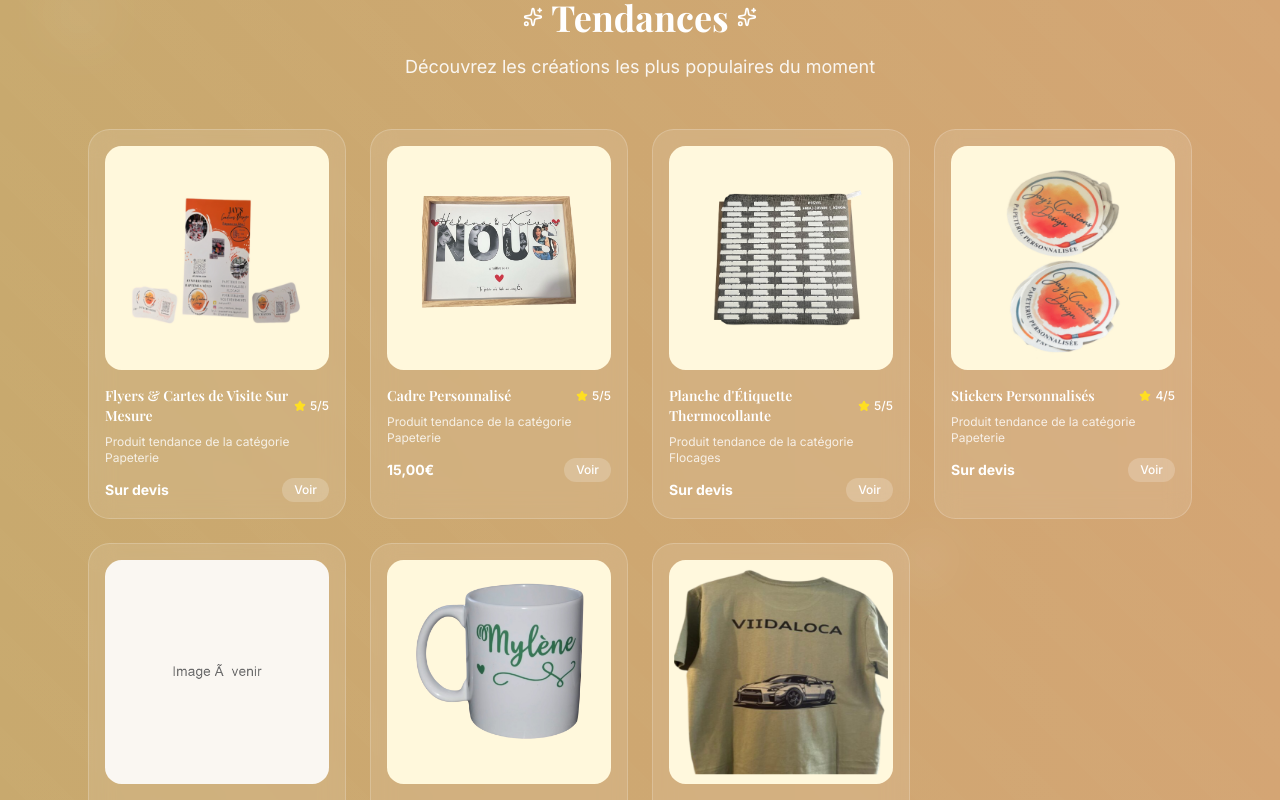
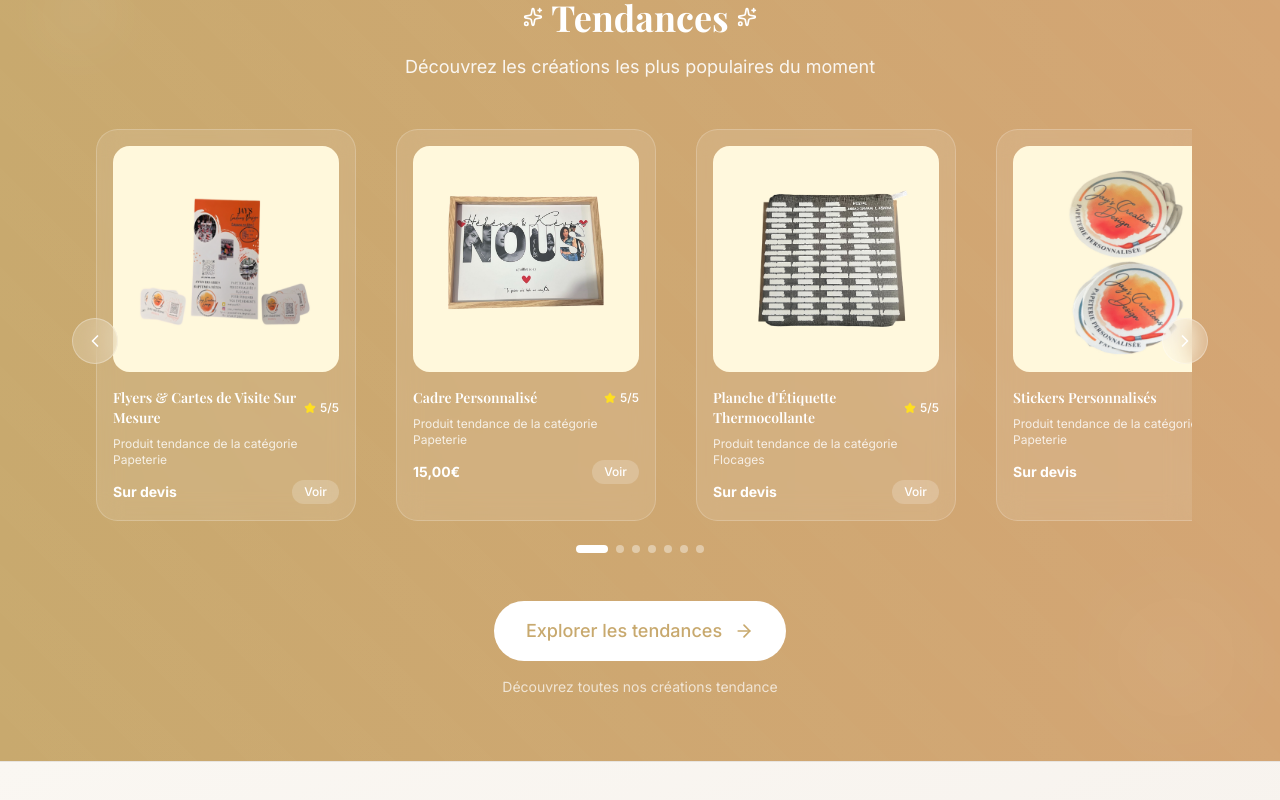
Before and after one commit to jayscreationsdesign/jayscreation, a Next.js app: page / in a window 1280 px wide. Shown: the part 1780-2580 px from the top of the page. Built offline with nearby package versions, Linux system fonts and the light colour scheme; a web font is replaced by a local one.

Commit message:
Bandeau tendances avec defilement carousel

```diff
--- a/src/app/page.tsx
+++ b/src/app/page.tsx
@@ -1,7 +1,7 @@
 import { Metadata } from "next";
 import Hero from "@/components/home/Hero";
 import HowToOrder from "@/components/home/HowToOrder";
-import Tendances from "@/components/home/Tendances";
+import TendancesClient from "@/components/home/TendancesClient";
 
 export const metadata: Metadata = {
   title: "Jay's Créations Design - Papeterie Événementielle Premium",
@@ -13,7 +13,7 @@ export default function Home() {
     <>
       <Hero />
       <HowToOrder />
-      <Tendances />
+      <TendancesClient />
     </>
   );
 }
--- /dev/null
+++ b/src/components/home/TendancesClient.tsx
@@ -0,0 +1,164 @@
+"use client";
+
+import { ArrowRight, Star, Heart, Sparkles, ChevronLeft, ChevronRight } from "lucide-react";
+import Link from "next/link";
+import Image from "next/image";
+import { products } from "@/data/products";
+import type { Product } from "@/data/products";
+import { useState } from "react";
+
+export default function TendancesClient() {
+  // Sélectionner les 8 produits les mieux notés
+  const topRatedProducts = products
+    .filter((product: Product) => product.rating)
+    .sort((a: Product, b: Product) => (b.rating || 0) - (a.rating || 0))
+    .slice(0, 8);
+
+  const [currentIndex, setCurrentIndex] = useState(0);
+
+  const nextSlide = () => {
+    setCurrentIndex((prev) => (prev + 1) % topRatedProducts.length);
+  };
+
+  const prevSlide = () => {
+    setCurrentIndex((prev) => (prev - 1 + topRatedProducts.length) % topRatedProducts.length);
+  };
+
+  return (
+    <section className="py-16 bg-gradient-to-r from-[#C8A96E] to-[#D4A574] relative overflow-hidden">
+      {/* Pattern de fond subtil */}
+      <div className="absolute inset-0 opacity-10">
+        <div className="absolute inset-0" style={{
+          backgroundImage: `repeating-linear-gradient(45deg, transparent, transparent 35px, rgba(255,255,255,.1) 35px, rgba(255,255,255,.1) 70px)`,
+        }} />
+      </div>
+
+      {/* Contenu principal */}
+      <div className="relative z-10 mx-auto max-w-6xl px-4 sm:px-6">
+        <div className="text-center mb-12">
+          <div className="inline-flex items-center gap-2 mb-4">
+            <Sparkles className="h-5 w-5 text-white" />
+            <h2 className="font-heading text-3xl text-white sm:text-4xl font-bold">
+              Tendances
+            </h2>
+            <Sparkles className="h-5 w-5 text-white" />
+          </div>
+          <p className="text-lg text-white/90 max-w-2xl mx-auto">
+            Découvrez les créations les plus populaires du moment
+          </p>
+        </div>
+
+        {/* Carousel des produits tendance */}
+        <div className="relative mb-12">
+          {/* Boutons de navigation */}
+          <button
+            onClick={prevSlide}
+            className="absolute left-0 top-1/2 -translate-y-1/2 -translate-x-4 z-20 bg-white/20 backdrop-blur-md text-white p-3 rounded-full hover:bg-white/30 transition-all duration-300 border border-white/30"
+            aria-label="Produit précédent"
+          >
+            <ChevronLeft className="h-5 w-5" />
+          </button>
+          <button
+            onClick={nextSlide}
+            className="absolute right-0 top-1/2 -translate-y-1/2 translate-x-4 z-20 bg-white/20 backdrop-blur-md text-white p-3 rounded-full hover:bg-white/30 transition-all duration-300 border border-white/30"
+            aria-label="Produit suivant"
+          >
+            <ChevronRight className="h-5 w-5" />
+          </button>
+
+          {/* Grille défilante */}
+          <div className="overflow-hidden">
+            <div
+              className="flex gap-6 transition-transform duration-500 ease-in-out"
+              style={{
+                transform: `translateX(-${currentIndex * 25}%)`
+              }}
+            >
+              {/* Dupliquer les produits pour un défilement infini */}
+              {[...topRatedProducts, ...topRatedProducts].map((product, index) => (
+                <div
+                  key={`${product.id}-${index}`}
+                  className="flex-shrink-0 w-full md:w-1/2 lg:w-1/4 px-2"
+                >
+                  <div className="bg-white/10 backdrop-blur-md border border-white/20 rounded-2xl p-4 hover:bg-white/20 transition-all duration-300 transform hover:scale-[1.02] h-full">
+                    <div className="aspect-square bg-white/20 rounded-xl mb-4 relative overflow-hidden">
+                      <Image
+                        src={product.image}
+                        alt={product.name}
+                        fill
+                        className="object-cover"
+                      />
+                    </div>
+
+                    <div className="flex items-center justify-between mb-2">
+                      <h3 className="font-heading text-sm font-semibold text-white line-clamp-2">
+                        {product.name}
+                      </h3>
+                      <div className="flex items-center gap-1">
+                        <Star className="h-3 w-3 text-yellow-300 fill-current" />
+                        <span className="text-xs font-medium text-white">
+                          {product.rating}/5
+                        </span>
+                      </div>
+                    </div>
+
+                    <p className="text-xs text-white/80 mb-3 line-clamp-2">
+                      {product.description || `Produit tendance de la catégorie ${product.category}`}
+                    </p>
+
+                    <div className="flex items-center justify-between">
+                      <span className="text-sm font-bold text-white">
+                        {product.price}
+                      </span>
+                      <Link
+                        href={`/produit/${product.slug}`}
+                        className="inline-flex items-center gap-1 bg-white/20 text-white px-3 py-1 rounded-lg text-xs font-medium hover:bg-white/30 transition-colors"
+                      >
+                        Voir
+                      </Link>
+                    </div>
+                  </div>
+                </div>
+              ))}
+            </div>
+          </div>
+
+          {/* Indicateurs de position */}
+          <div className="flex justify-center gap-2 mt-6">
+            {topRatedProducts.map((_, index) => (
+              <button
+                key={index}
+                onClick={() => setCurrentIndex(index)}
+                className={`w-2 h-2 rounded-full transition-all duration-300 ${
+                  index === currentIndex
+                    ? "bg-white w-8"
+                    : "bg-white/40 hover:bg-white/60"
+                }`}
+                aria-label={`Aller au produit ${index + 1}`}
+              />
+            ))}
+          </div>
+        </div>
+
+        {/* Call-to-action */}
+        <div className="text-center">
+          <Link
+            href="/tendances"
+            className="inline-flex items-center gap-3 bg-white text-[#C8A96E] px-8 py-4 rounded-full font-medium hover:bg-white/90 transition-all duration-300 transform hover:scale-[1.02] group"
+          >
+            <span className="text-lg">Explorer les tendances</span>
+            <ArrowRight className="h-5 w-5 group-hover:translate-x-1 transition-transform duration-300" />
+          </Link>
+          <p className="text-white/70 text-sm mt-4">
+            Découvrez toutes nos créations tendance
+          </p>
+        </div>
+      </div>
+
+      {/* Éléments décoratifs */}
+      <div className="absolute top-10 left-10 w-20 h-20 bg-white/5 rounded-full blur-xl" />
+      <div className="absolute bottom-10 right-10 w-32 h-32 bg-white/5 rounded-full blur-2xl" />
+      <div className="absolute top-1/2 right-1/4 w-16 h-16 bg-white/5 rounded-full blur-lg" />
+    </section>
+  );
+}
```
